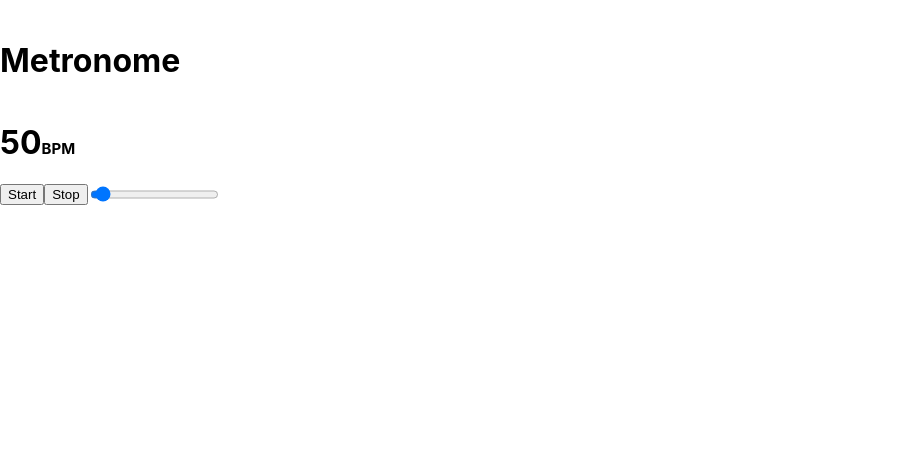
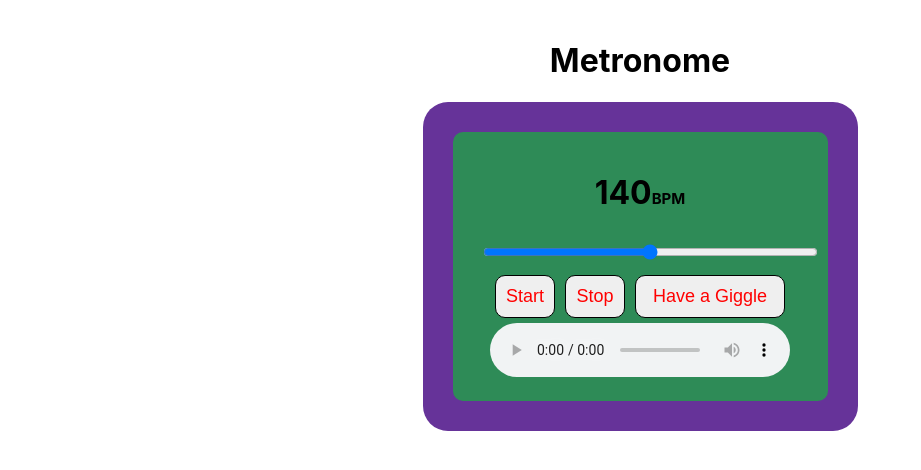
Before and after one commit to innessa89/React_Metranome, a React (Create React App) app: page / in a window 1280 px wide. Shown: the top 470 px of the page, without its empty margins (0-921 px from the left). Built offline with nearby package versions, Linux system fonts and the light colour scheme.

Commit message:
had a laugh

```diff
--- a/src/components/MetronomeHeader.js
+++ b/src/components/MetronomeHeader.js
@@ -1,8 +1,9 @@
 import React from 'react';
+import './metronome.css'
 
 const MetronomeHeader = () => {
     return(
-        <h1>Metronome</h1>
+        <h1 className="metronome-header">Metronome</h1>
     )
 }
 
--- a/src/components/MetronomeRange.js
+++ b/src/components/MetronomeRange.js
@@ -1,34 +1,29 @@
 import React, { useState, useEffect } from 'react';
 import InputRange from 'react-input-range';
-import './MetronomeRange.css'
+import './metronome.css'
 
 const MetronomeRange = () => {
 
-    const range = 46
-
-    // const [metronome, setMetronome]= useState({
-    //     isPlaying: false,
-    //     count: 0,
-    //     bpm: 100,
-    //     beatsPerMeasure: 4
-    //   }
-    // )
-
-
     const [isPlaying, setIsPlaying] = useState(null)
-    const [sliderValue, setSliderValue] = useState(50)
+    const [sliderValue, setSliderValue] = useState(140)
     const [intervalID,setIntervalID] = useState(null)
 
     const click1 = new Audio("https://daveceddia.com/freebies/react-metronome/click1.wav");
+    const fart = new Audio('https://www.soundjay.com/human/sounds/fart-01.mp3');
 
     useEffect(() => {
 
       }, [isPlaying])
 
-
     const startInterval = () => {
         let BPM = (1000 * 60) / sliderValue
         const startMetronome = setInterval(function(){ click1.play(); }, BPM )
+        setIntervalID(startMetronome)
+    }
+
+    const startGiggle = () => {
+        let BPM = (1000 * 60) / sliderValue
+        const startMetronome = setInterval(function(){ fart.play(); }, BPM )
         setIntervalID(startMetronome)
     }
 
@@ -38,15 +33,8 @@ const MetronomeRange = () => {
     }
 
     const handlePlayPause = () => {
-        // playSound()
-        console.log("play is clicked")
         setIsPlaying(!isPlaying)
     }
-
-    // const handleMinusBPM = () => {
-    //     console.log("minus-button is clicked")
-
-    // }
 
     const handleAddBPM = () => {
         console.log("add-button is clicked")
@@ -58,29 +46,24 @@ const MetronomeRange = () => {
         // calcluateInterval = (newValue / 60) * 1000
     }
 
-
-
     return(
-        <div className="range-container">
-            <div className="range-header">
-            <h1>{sliderValue}<span className="bpm">BPM</span></h1>
-            {/* <img
-                className="play-button"
-                src='https://image.freepik.com/free-icon/play-button_318-42541.jpg'
-                onClick={handlePlayPause}
-            /> */}
-            </div>
-            <div className="range-content">
-            <button onClick={startInterval}>Start</button>
-            <button onClick={stopInterval}>Stop</button>
-            {/* <img onClick={handleMinusBPM} src="https://static.thenounproject.com/png/261368-200.png" width="25px"></img> */}
-
-
-
-            <input onChange={(event) => handleSliderMove(event.target.value)} type="range" min="40" max="240" defaultValue={sliderValue} id="myRange"></input>
-
-
-            {/* <img onClick={handleAddBPM} src="https://static.thenounproject.com/png/645446-200.png" width="25px"></img> */}
+        <div className="metronome">
+            <div className="container">
+                <div className="bpm-slider">
+                    <h1>{sliderValue}<span className="bpm">BPM</span></h1>
+                    <input onChange={(event) => handleSliderMove(event.target.value)} type="range" min="40" max="240" defaultValue={sliderValue} id="myRange"></input>
+                </div>
+                {/* <input onChange={(event) => handleSliderMove(event.target.value)} type="range" min="40" max="240" defaultValue={sliderValue} id="myRange"></input> */}
+                <div className="range-content">
+                <button className="metronome-button" onClick={startInterval}>Start</button>
+                <button className="metronome-button" onClick={stopInterval}>Stop</button>
+                <button className="giggle-button" onClick={startGiggle}>Have a Giggle</button>
+                <audio controls>
+                {/* <source src="horse.ogg" type="audio/ogg"> */}
+                Your browser does not support the audio element.
+                </audio>
+                {/* <input onChange={(event) => handleSliderMove(event.target.value)} type="range" min="40" max="240" defaultValue={sliderValue} id="myRange"></input> */}
+                </div>
             </div>
         </div>
 
--- a/src/components/metronome.css
+++ b/src/components/metronome.css
@@ -3,19 +3,60 @@
     max-width: 375px;
     margin: 0 auto;
     padding: 30px;
+    background-color: rebeccapurple;
+    border-radius: 25px
+    ;
   }
+
+h1 {
+  text-align: center;
+}
+
+.container {
+  padding: 20px;
+  background-color: seagreen;
+  border-radius: 10px;
+}
+
+  .bpm {
+    font-size: 15px;
+}
 
   .bpm-slider input {
     width: 100%;
     margin: 10px;
   }
 
-  .metronome button {
-    background: #c94d46;
+  .metronome-button {
+    /* background: #c94d46; */
     padding: 10px;
-    border: 1px solid #832420;
-    border-radius: 2px;
-    width: 100px;
-    color: #fff;
+    border: 1px solid black;
+    border-radius: 10px;
+    width: 60px;
+    color: red;
     font-size: 18px;
+    margin: 5px;
+    transition-duration: 0.4s;
   }
+
+  .metronome-button:hover {
+    background-color: hotpink;
+    color: white;
+  }
+
+  .giggle-button {
+    /* background: #c94d46; */
+    padding: 10px;
+    border: 1px solid black;
+    border-radius: 10px;
+    width: 150px;
+    color: red;
+    font-size: 18px;
+    margin: 5px;
+    transition-duration: 0.4s;
+  }
+
+  .giggle-button:hover {
+    background-color: hotpink;
+    color: white;
+  }
```
Also changed, not shown: 1 other file (tests, documents, lock files or other folders).
